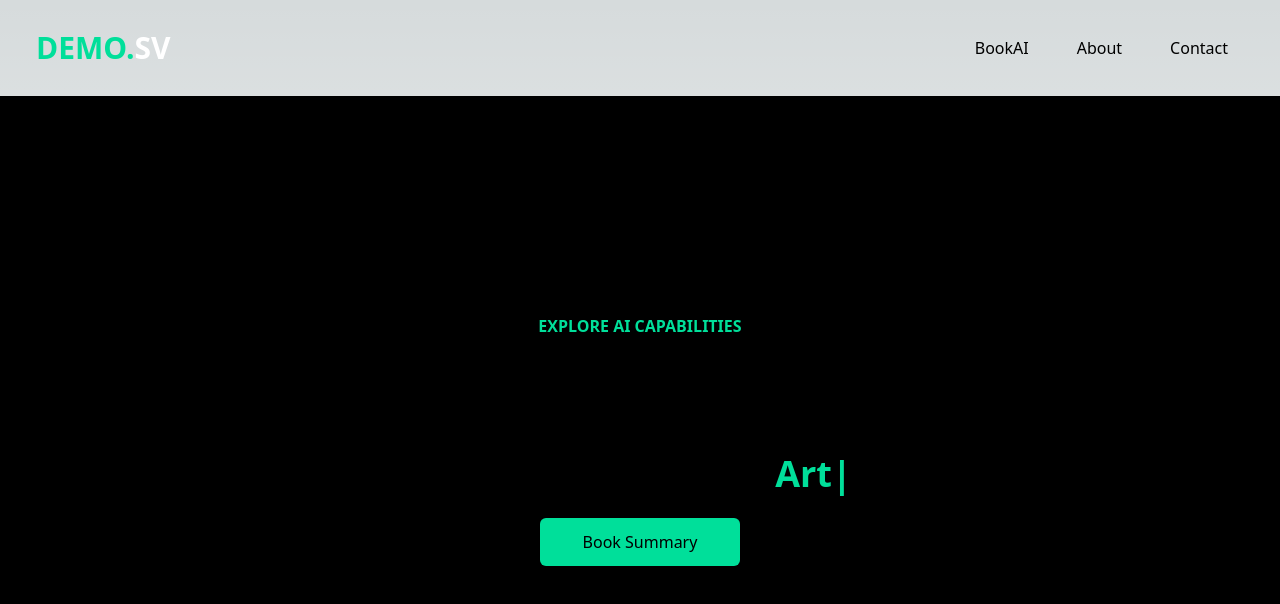
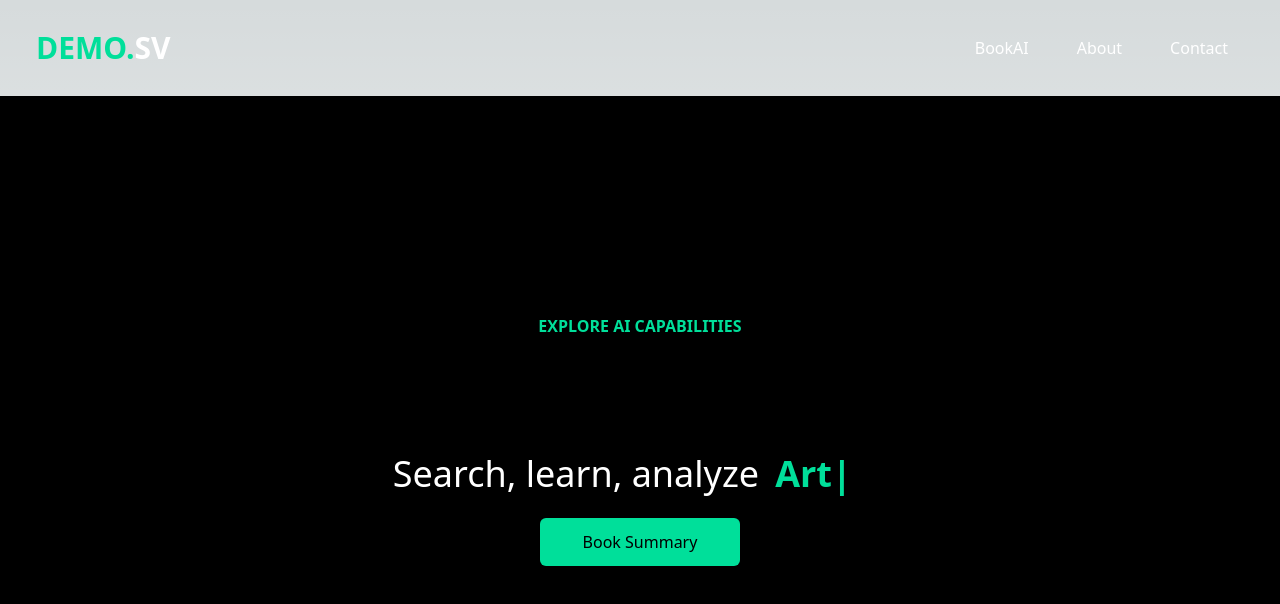
Before and after one commit to vlashchenko/BooksAI, a Next.js app: page / in a window 1280 px wide. Shown: the top 604 px of the page. Built offline with nearby package versions, Linux system fonts and the light colour scheme.

Commit message:
text colour fixed

```diff
--- a/app/components/Hero.tsx
+++ b/app/components/Hero.tsx
@@ -11,7 +11,7 @@ const Hero = () => {
       </h1>
       <div className="flex justify-center items-center">
         <div className="flex justify-center items-center">
-          <p className="md:text-4xl sm:text-3xl text-2xl">Search, learn, analyze</p>
+          <p className="md:text-4xl sm:text-3xl text-2xl text-white">Search, learn, analyze</p>
           <div className="flex w-32">
             <TypeComponent />
           </div>
--- a/app/components/Navbar.tsx
+++ b/app/components/Navbar.tsx
@@ -19,10 +19,10 @@ const Navbar = () => {
           <span className="text-[#00df9a]">DEMO.</span><span className="text-white">SV</span>
         </Link>
       </h1>
-      <ul className="hidden md:flex space-x-4">
-        <li className="p-4"><Link href="/application/books/booksList" >BookAI</Link></li>
-        <li className="p-4">About</li>
-        <li className="p-4">Contact</li>
+      <ul className="hidden md:flex space-x-4 text-white">
+        <li className="p-4 text-white"><Link href="/application/books/booksList" >BookAI</Link></li>
+        <li className="p-4 text-white">About</li>
+        <li className="p-4 text-white">Contact</li>
       </ul>
       <div onClick={handleNav} className="block md:hidden">
         {nav ? <AiOutlineClose size={30} /> : <AiOutlineMenu size={30} />}
@@ -32,10 +32,10 @@ const Navbar = () => {
           <span className="text-[#00df9a]">DEMO.</span>SV
         </h1>
         <ul className="pt-4 uppercase">
-          <li className="p-4 border-b border-gray-600"><Link href="/application/books/booksList" >BookAI</Link></li>
-          <li className="p-4 border-b border-gray-600">ProductsAI</li>
-          <li className="p-4 border-b border-gray-600">About</li>
-          <li className="p-4 border-b border-gray-600">Contact</li>
+          <li className="p-4 border-b border-gray-600 text-white"><Link href="/application/books/booksList" >BookAI</Link></li>
+          <li className="p-4 border-b border-gray-600 text-white">ProductsAI</li>
+          <li className="p-4 border-b border-gray-600 text-white">Contact</li>
+          <li className="p-4 border-b border-gray-600 text-white">About</li>
         </ul>
       </div>
     </div>
```
